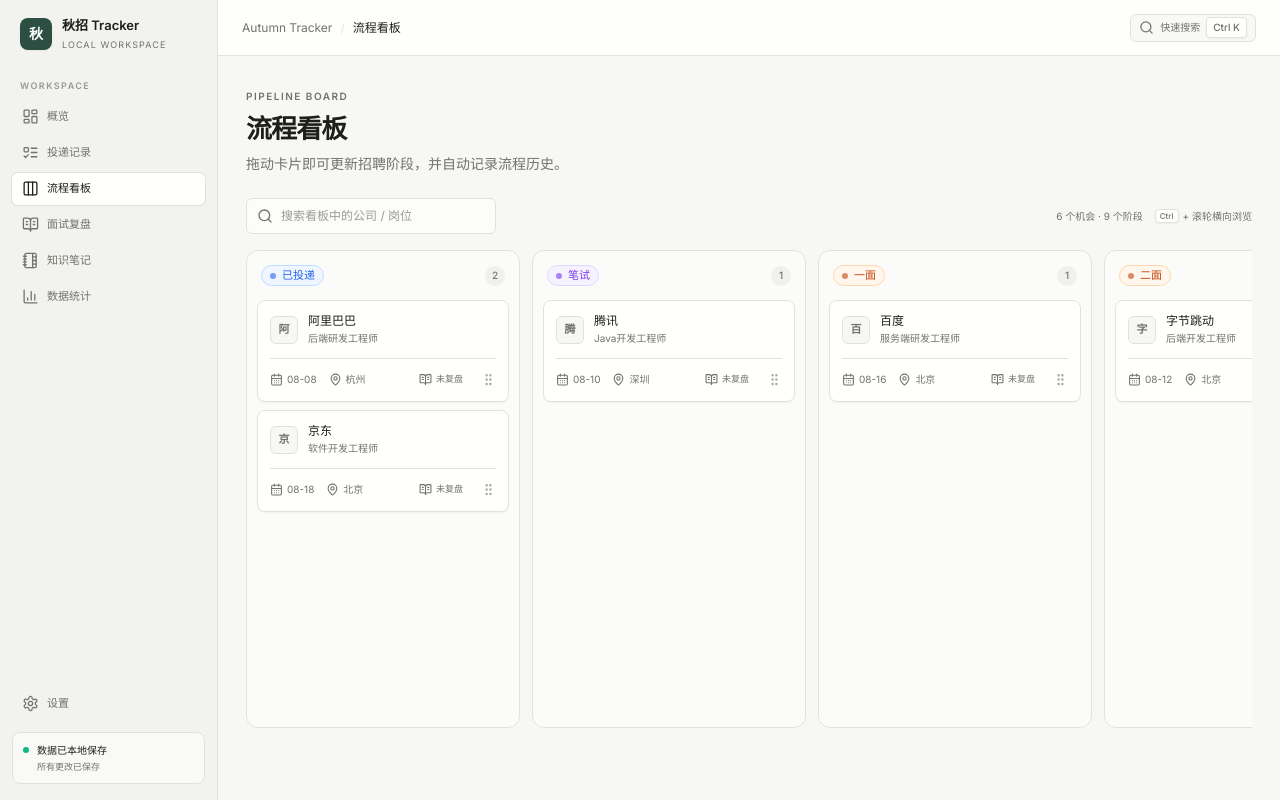
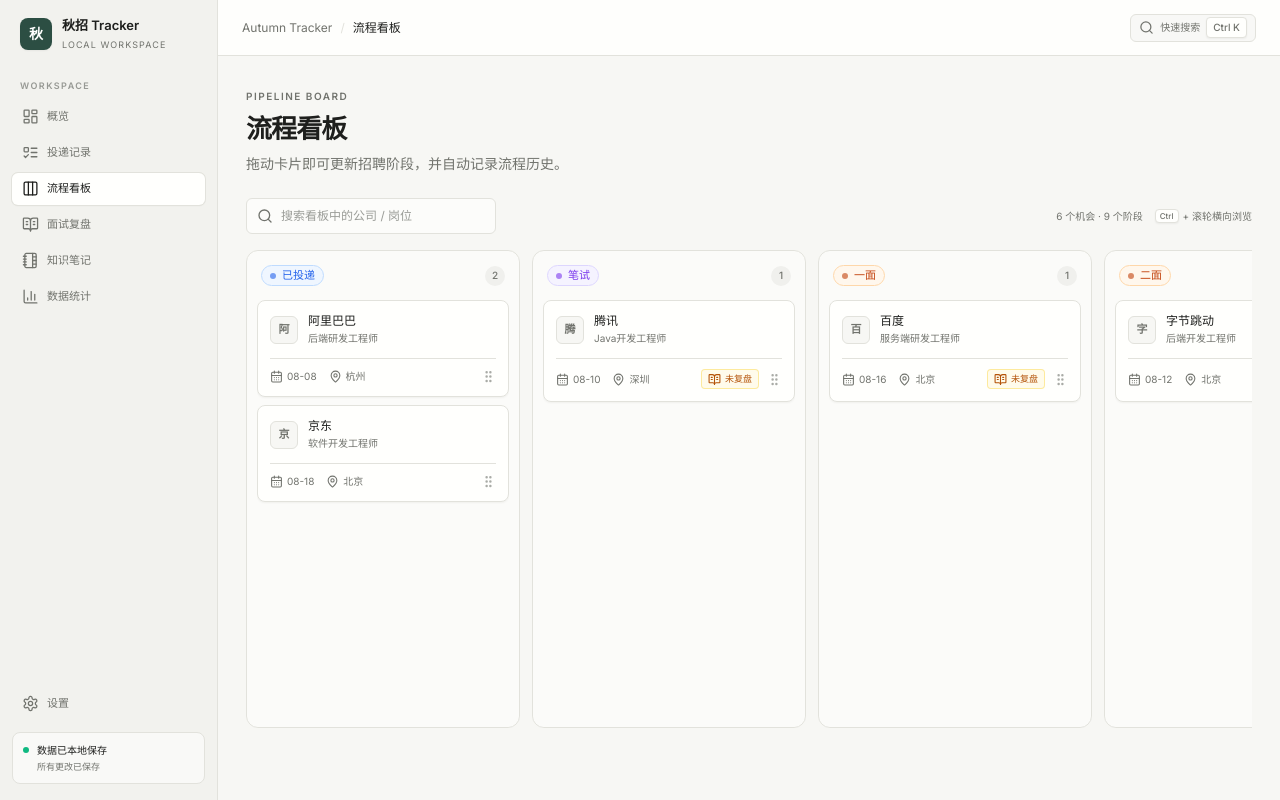
Before and after one commit to cowbeeking/offer-tracker, a React (Vite) app: page / in a window 1280 px wide. Both pictures are taken after a click on the button "流程看板". Built offline with nearby package versions, Linux system fonts and the light colour scheme.

Commit message:
Refine board review states

```diff
--- a/src/constants/statuses.ts
+++ b/src/constants/statuses.ts
@@ -1,6 +1,7 @@
 import type { ApplicationStatus } from '@/types/application'
 
 export const INTERVIEW_STATUSES = ['一面', '二面', '三面', 'HR面']
+export const REVIEWABLE_STATUSES = ['笔试', ...INTERVIEW_STATUSES]
 export const ACTIVE_STATUSES = ['已投递', '笔试', ...INTERVIEW_STATUSES]
 export const CLOSED_STATUSES = ['Offer', '已拒绝', '已结束']
 
--- a/src/pages/BoardPage.tsx
+++ b/src/pages/BoardPage.tsx
@@ -2,6 +2,7 @@
 import { BookCheck, BookOpenText, CalendarDays, GripVertical, MapPin, Search } from 'lucide-react'
 import { EmptyState } from '@/components/EmptyState'
 import { StatusTag } from '@/components/StatusTag'
+import { REVIEWABLE_STATUSES } from '@/constants/statuses'
 import type { Application, InterviewReview } from '@/types/application'
 import { formatShortDate } from '@/utils/date'
 
@@ -152,6 +153,7 @@
                   <div className="kanban-list">
                     {items.map((application) => {
                       const review = reviews.find((item) => item.applicationId === application.id)
+                      const reviewable = REVIEWABLE_STATUSES.includes(application.status)
                       const ReviewIcon = review ? BookCheck : BookOpenText
                       return (
                       <article
@@ -170,15 +172,17 @@
                         <div className="card-meta">
                           <span><CalendarDays size={13} />{formatShortDate(application.applicationDate)}</span>
                           {application.location && <span><MapPin size={13} />{application.location}</span>}
-                          <button
-                            className={`card-review-action ${review ? 'completed' : ''}`}
+                          <div className="card-actions">
+                            {reviewable && <button
+                              className={`card-review-action ${review ? 'completed' : 'pending'}`}
                               draggable={false}
                               aria-label={`${application.companyName}${review ? '已复盘，打开复盘' : '未复盘，创建复盘'}`}
                               title={review ? '打开关联复盘' : '创建关联复盘'}
                               onMouseDown={(event) => event.stopPropagation()}
                               onClick={(event) => { event.stopPropagation(); onReview(application, review) }}
-                          ><ReviewIcon size={13} />{review ? '已复盘' : '未复盘'}</button>
+                            ><ReviewIcon size={13} />{review ? '已复盘' : '未复盘'}</button>}
                             <GripVertical size={15} className="drag-handle" />
+                          </div>
                         </div>
                       </article>
                     )})}
--- a/src/styles/index.css
+++ b/src/styles/index.css
@@ -729,15 +729,31 @@
   }
 
   .card-review-action {
-    @apply ml-auto inline-flex h-5 items-center gap-1 rounded px-1.5 text-[9px] font-medium text-muted transition hover:bg-accent/10 hover:text-accent;
+    @apply inline-flex h-5 items-center gap-1 rounded border px-1.5 text-[9px] font-medium transition;
+  }
+
+  .card-review-action.pending {
+    @apply border-amber-200/80 bg-amber-50 text-amber-700 hover:border-amber-300 hover:bg-amber-100;
   }
 
   .card-review-action.completed {
-    @apply bg-accent/10 text-accent;
+    @apply border-emerald-200/80 bg-emerald-50 text-emerald-700 hover:border-emerald-300 hover:bg-emerald-100;
+  }
+
+  .dark .card-review-action.pending {
+    @apply border-amber-800/70 bg-amber-950/40 text-amber-300 hover:bg-amber-950/65;
+  }
+
+  .dark .card-review-action.completed {
+    @apply border-emerald-800/70 bg-emerald-950/40 text-emerald-300 hover:bg-emerald-950/65;
   }
 
   .drag-handle {
     @apply text-muted/60;
+  }
+
+  .card-actions {
+    @apply ml-auto flex items-center gap-2;
   }
 
   .column-empty {
```
Lines whose indentation alone changed are shown as unchanged.
